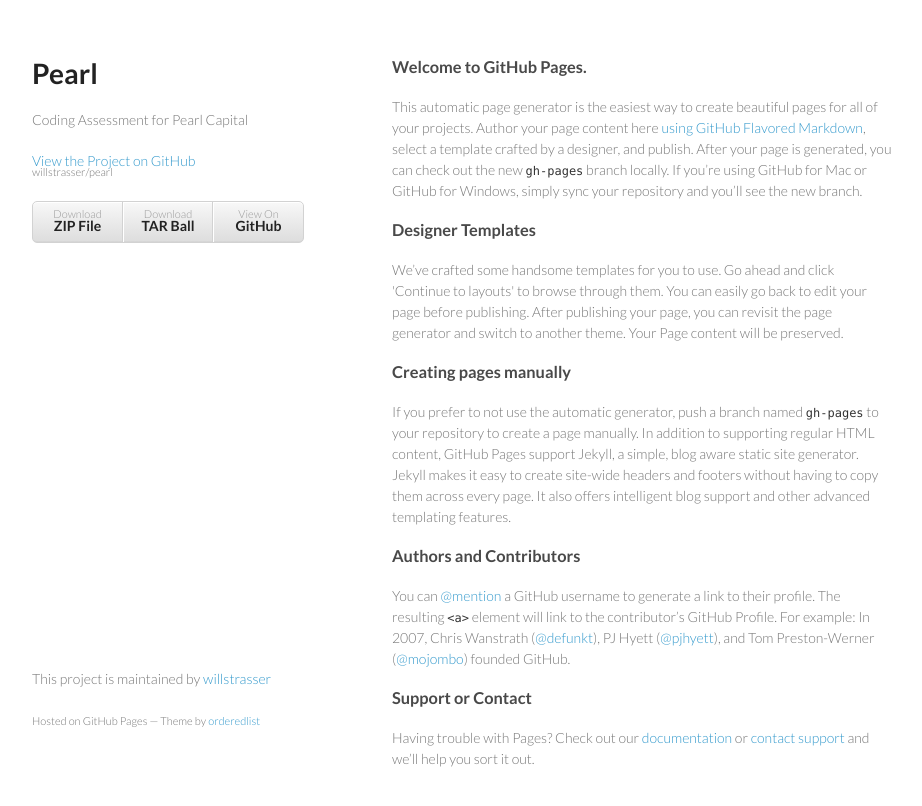
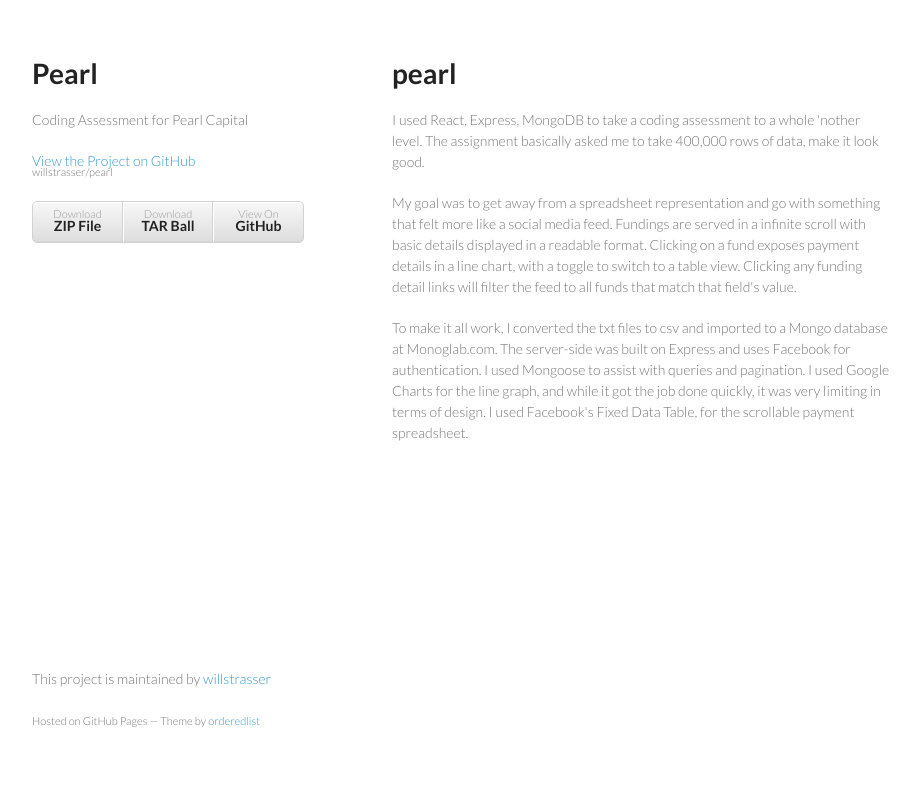
Before and after one commit to willstrasser/pearl, a plain HTML site: page index.html in a window 1280 px wide. Shown: the whole page, without its empty margins (178-1100 px from the left). Drawn offline with Linux system fonts and the light colour scheme.

Commit message:
Create gh-pages branch via GitHub

```diff
--- a/index.html
+++ b/index.html
@@ -28,30 +28,14 @@
         </ul>
       </header>
       <section>
-        <h3>
-<a id="welcome-to-github-pages" class="anchor" href="#welcome-to-github-pages" aria-hidden="true"><span class="octicon octicon-link"></span></a>Welcome to GitHub Pages.</h3>
+        <h1>
+<a id="pearl" class="anchor" href="#pearl" aria-hidden="true"><span class="octicon octicon-link"></span></a>pearl</h1>
 
-<p>This automatic page generator is the easiest way to create beautiful pages for all of your projects. Author your page content here <a href="https://guides.github.com/features/mastering-markdown/">using GitHub Flavored Markdown</a>, select a template crafted by a designer, and publish. After your page is generated, you can check out the new <code>gh-pages</code> branch locally. If you’re using GitHub for Mac or GitHub for Windows, simply sync your repository and you’ll see the new branch.</p>
+<p>I used React, Express, MongoDB to take a coding assessment to a whole 'nother level. The assignment basically asked me to take 400,000 rows of data, make it look good. </p>
 
-<h3>
-<a id="designer-templates" class="anchor" href="#designer-templates" aria-hidden="true"><span class="octicon octicon-link"></span></a>Designer Templates</h3>
+<p>My goal was to get away from a spreadsheet representation and go with something that felt more like a social media feed. Fundings are served in a infinite scroll with basic details displayed in a readable format. Clicking on a fund exposes payment details in a line chart, with a toggle to switch to a table view. Clicking any funding detail links will filter the feed to all funds that match that field's value.</p>
 
-<p>We’ve crafted some handsome templates for you to use. Go ahead and click 'Continue to layouts' to browse through them. You can easily go back to edit your page before publishing. After publishing your page, you can revisit the page generator and switch to another theme. Your Page content will be preserved.</p>
-
-<h3>
-<a id="creating-pages-manually" class="anchor" href="#creating-pages-manually" aria-hidden="true"><span class="octicon octicon-link"></span></a>Creating pages manually</h3>
-
-<p>If you prefer to not use the automatic generator, push a branch named <code>gh-pages</code> to your repository to create a page manually. In addition to supporting regular HTML content, GitHub Pages support Jekyll, a simple, blog aware static site generator. Jekyll makes it easy to create site-wide headers and footers without having to copy them across every page. It also offers intelligent blog support and other advanced templating features.</p>
-
-<h3>
-<a id="authors-and-contributors" class="anchor" href="#authors-and-contributors" aria-hidden="true"><span class="octicon octicon-link"></span></a>Authors and Contributors</h3>
-
-<p>You can <a href="https://github.com/blog/821" class="user-mention">@mention</a> a GitHub username to generate a link to their profile. The resulting <code>&lt;a&gt;</code> element will link to the contributor’s GitHub Profile. For example: In 2007, Chris Wanstrath (<a href="https://github.com/defunkt" class="user-mention">@defunkt</a>), PJ Hyett (<a href="https://github.com/pjhyett" class="user-mention">@pjhyett</a>), and Tom Preston-Werner (<a href="https://github.com/mojombo" class="user-mention">@mojombo</a>) founded GitHub.</p>
-
-<h3>
-<a id="support-or-contact" class="anchor" href="#support-or-contact" aria-hidden="true"><span class="octicon octicon-link"></span></a>Support or Contact</h3>
-
-<p>Having trouble with Pages? Check out our <a href="https://help.github.com/pages">documentation</a> or <a href="https://github.com/contact">contact support</a> and we’ll help you sort it out.</p>
+<p>To make it all work, I converted the txt files to csv and imported to a Mongo database at Monoglab.com. The server-side was built on Express and uses Facebook for authentication. I used Mongoose to assist with queries and pagination. I used Google Charts for the line graph, and while it got the job done quickly, it was very limiting in terms of design. I used Facebook's Fixed Data Table, for the scrollable payment spreadsheet.</p>
       </section>
       <footer>
         <p>This project is maintained by <a href="https://github.com/willstrasser">willstrasser</a></p>
```
Also changed, not shown: params.json (+1 -1 lines).
